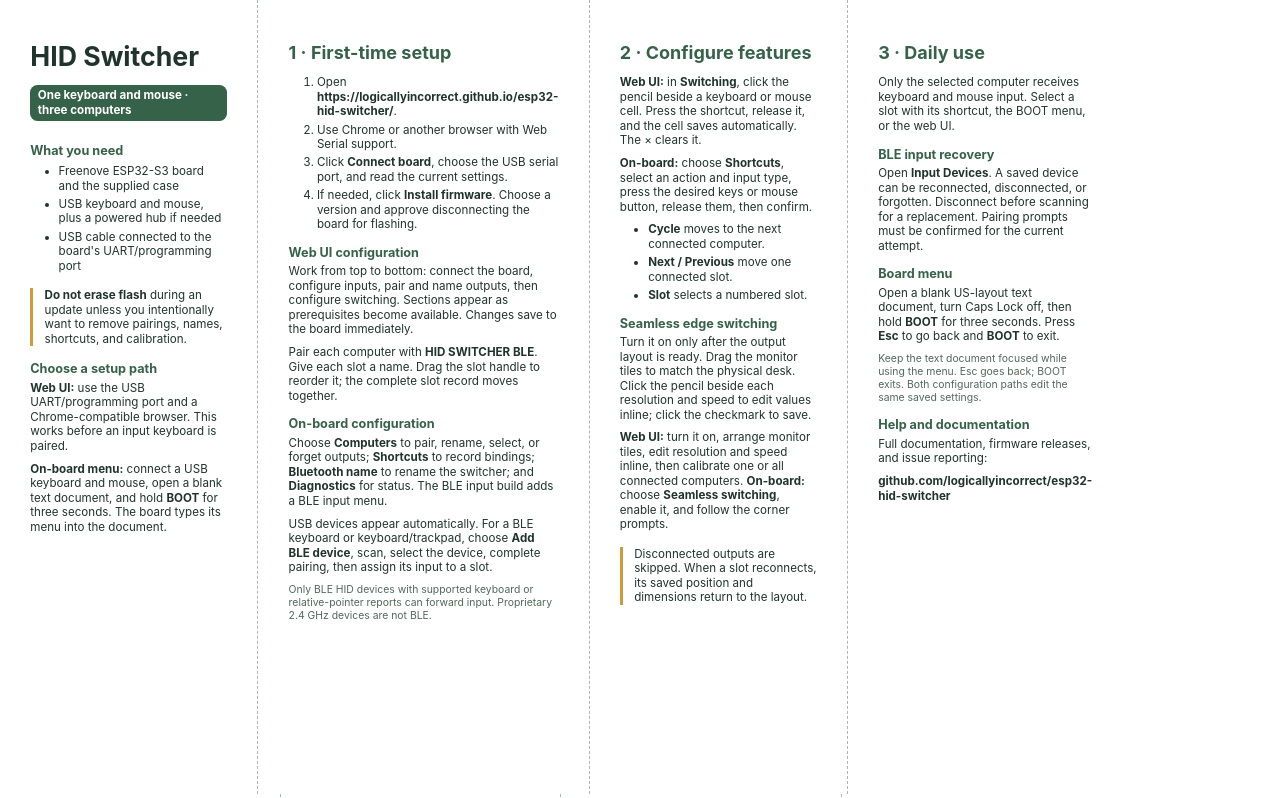
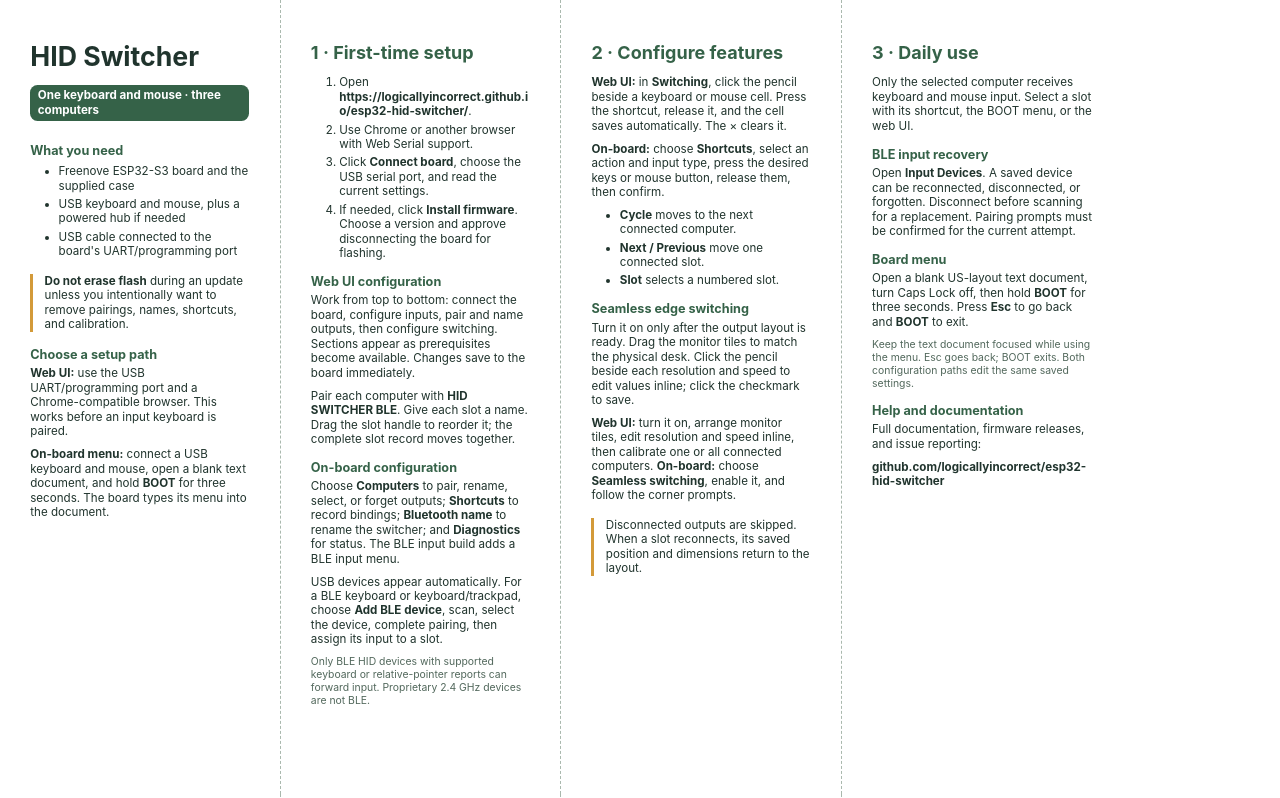
Before and after one commit to logicallyincorrect/esp32-hid-switcher, a plain HTML site: page docs/quick-start-a4.html in a window 1280 px wide. Shown: the top 798 px of the page. Drawn offline with Linux system fonts and the light colour scheme.

Commit message:
docs: preserve equal quick start panels

```diff
--- a/docs/quick-start-a4.html
+++ b/docs/quick-start-a4.html
@@ -7,8 +7,8 @@
     @page { size: A4 landscape; margin: 0; }
     * { box-sizing: border-box; }
     html, body { margin: 0; color: #20342d; font: 8.7pt/1.25 -apple-system, BlinkMacSystemFont, "Segoe UI", sans-serif; }
-    .page { width: 297mm; height: 210mm; display: grid; grid-template-columns: repeat(4, 1fr); page-break-after: always; }
-    .panel { padding: 11mm 8mm 9mm; border-right: .25mm dashed #aab9ae; }
+    .page { width: 297mm; height: 210mm; display: grid; grid-template-columns: repeat(4, minmax(0, 1fr)); page-break-after: always; min-width: 0; }
+    .panel { min-width: 0; padding: 11mm 8mm 9mm; border-right: .25mm dashed #aab9ae; overflow-wrap: anywhere; }
     .panel:last-child { border-right: 0; }
     h1 { margin: 0 0 4mm; font-size: 20pt; line-height: 1.05; }
     h2 { margin: 0 0 3mm; font-size: 13.5pt; color: #356248; }
```
